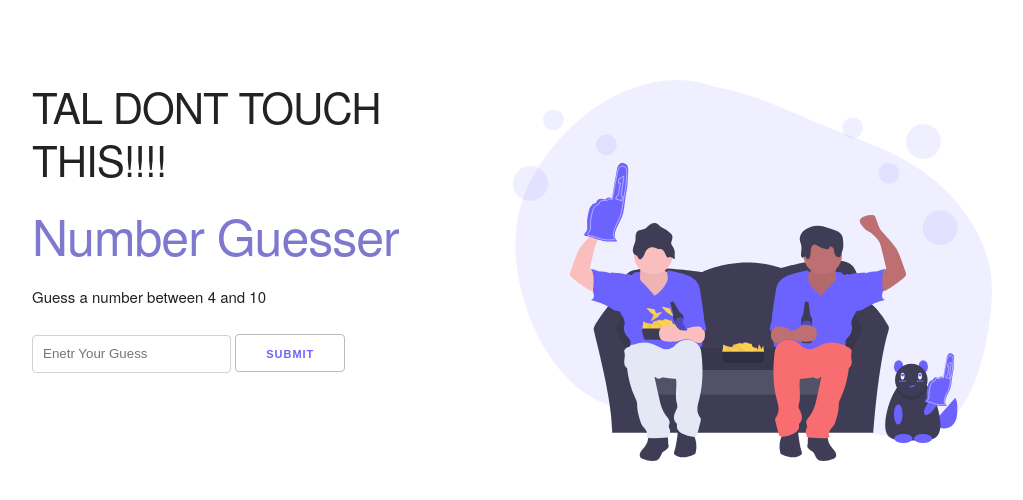
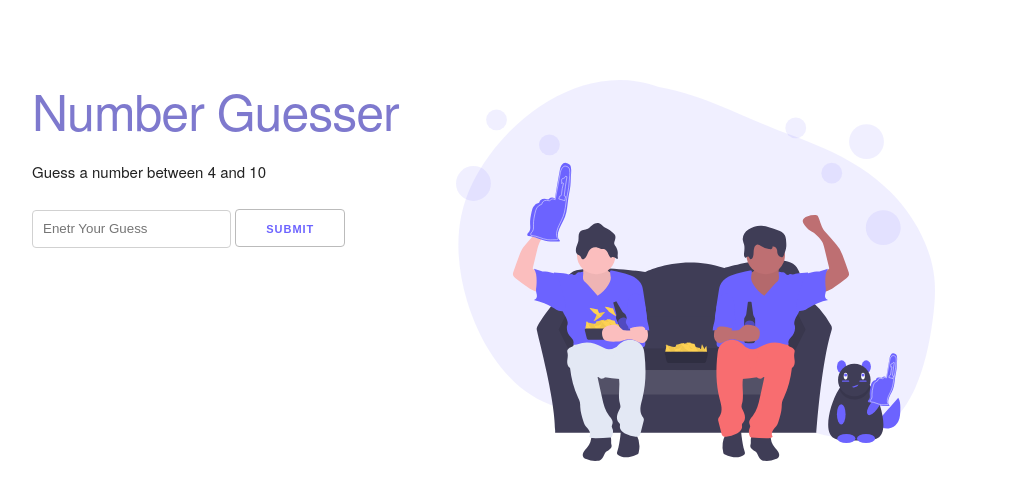
Before and after one commit to talshachar/git-collab, a plain HTML site: page index.html in a window 1280 px wide. Shown: the whole page, without its empty margins (128-1151 px from the left). Drawn offline with nearby package versions, Linux system fonts and the light colour scheme.

Commit message:
deleted the shitty h2

```diff
--- a/index.html
+++ b/index.html
@@ -14,7 +14,6 @@
     <section class="app">
         <div class="container">
             <div>
-                <h2>TAL DONT TOUCH THIS!!!!</h2>
                 <h1>Number Guesser</h1>
                 <div class="game">
                     <p>Guess a number between <span class="min-num"></span> and <span class="max-num"></span></p>
```
